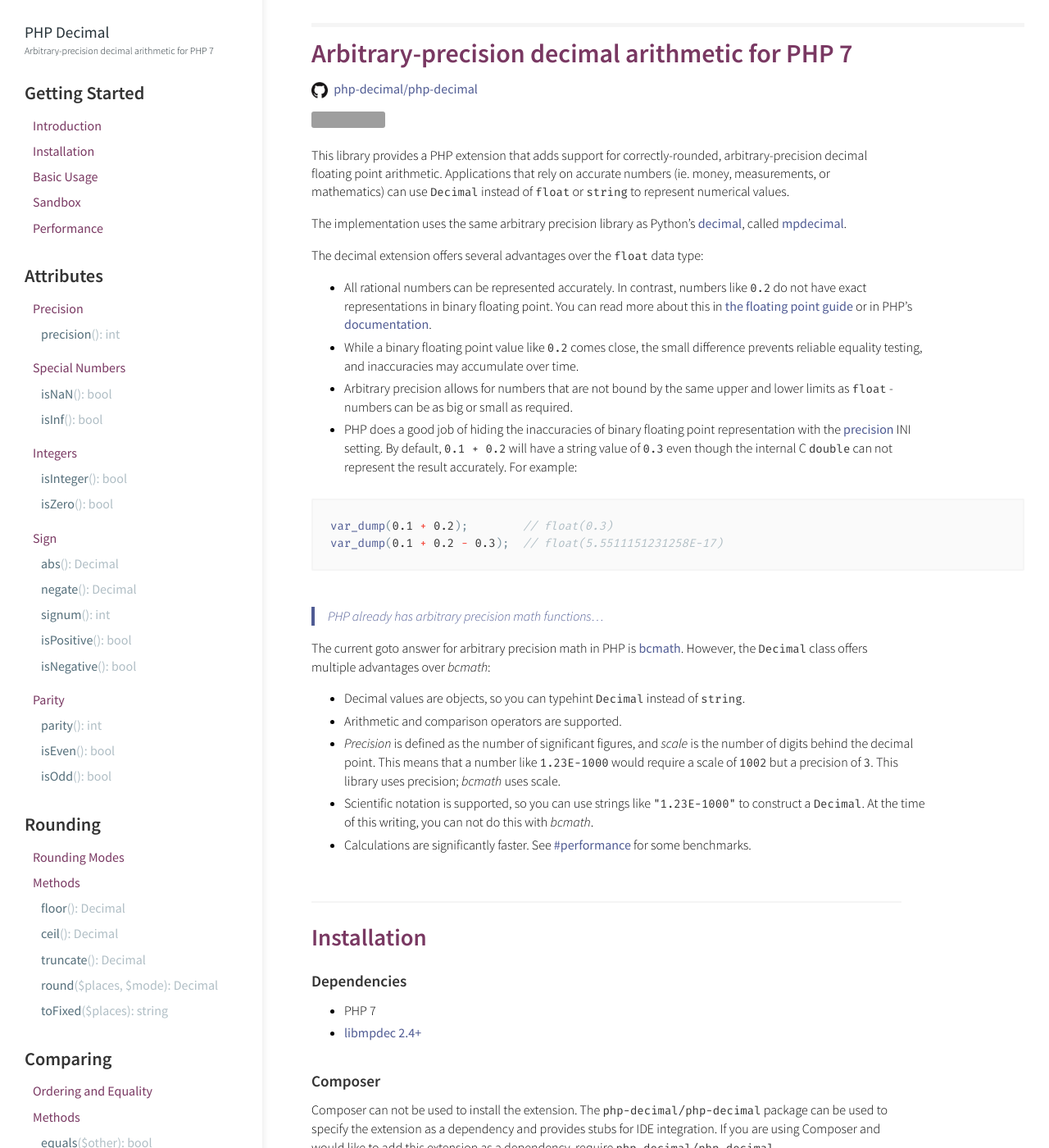
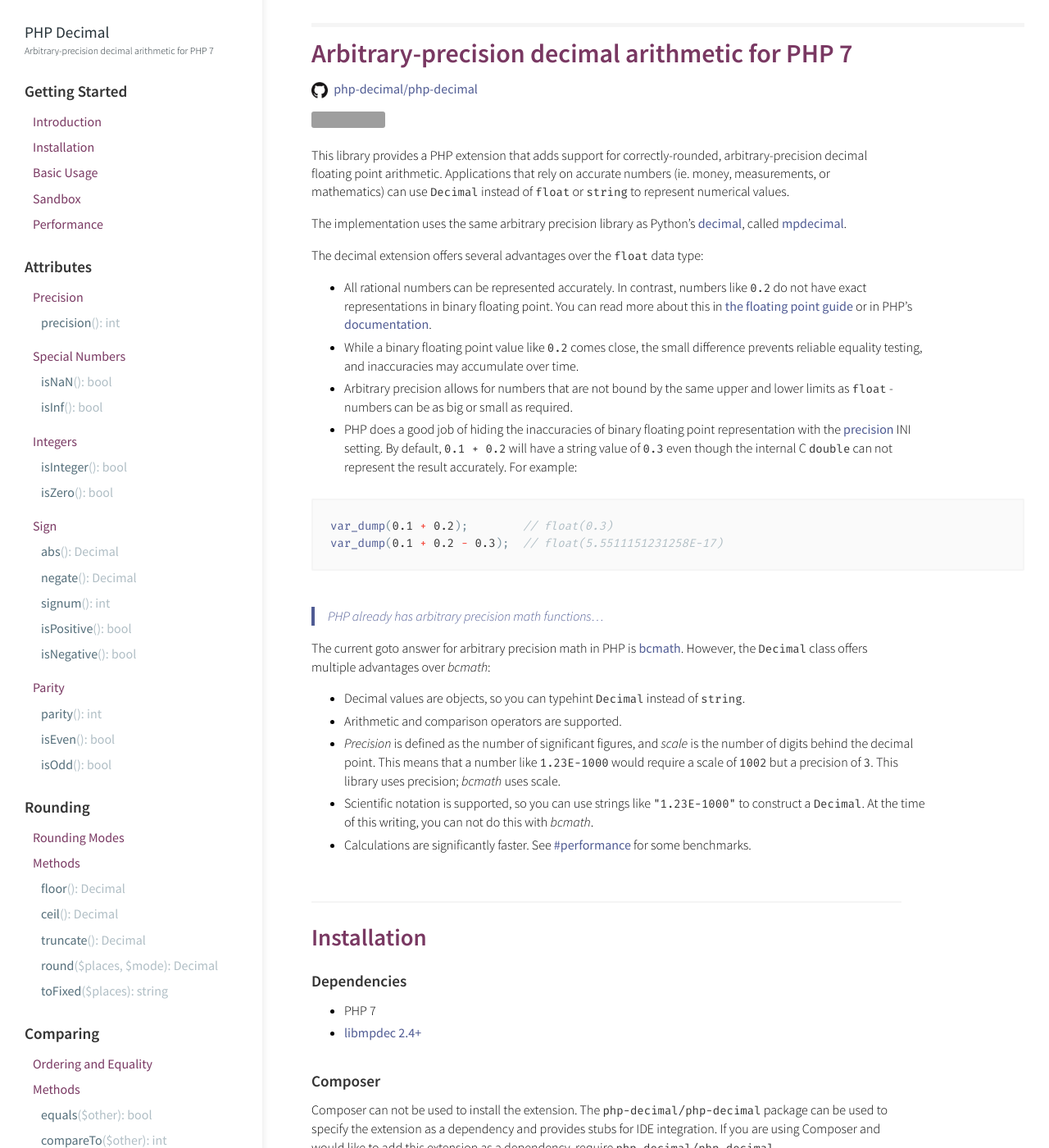
Before and after one commit to php-decimal/php-decimal.github.io, a Jekyll site: the page built from templates/main.md, in a window 1280 px wide and 1400 px high. Shown: the whole window at 82% size. Built offline with Jekyll 4.4.1, drawn with Linux system fonts in a browser that asks for light colours; our own code applies the rules of GitHub Pages for plain Markdown files; some of the changed text lies outside the part shown; grey boxes are pictures that could not be loaded.

Commit message:
Update _menu.scss

```diff
--- a/_sass/_menu.scss
+++ b/_sass/_menu.scss
@@ -88,7 +88,7 @@
   }
 
   h2 {
-    font-size: 1.4em
+    font-size: 1.2em
   }
 
   h2, h3 {
```
